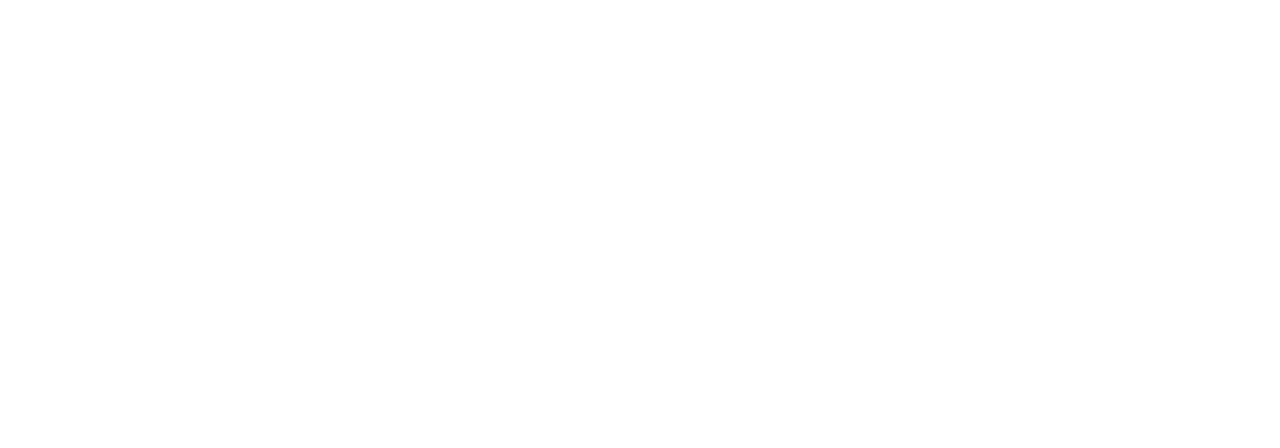
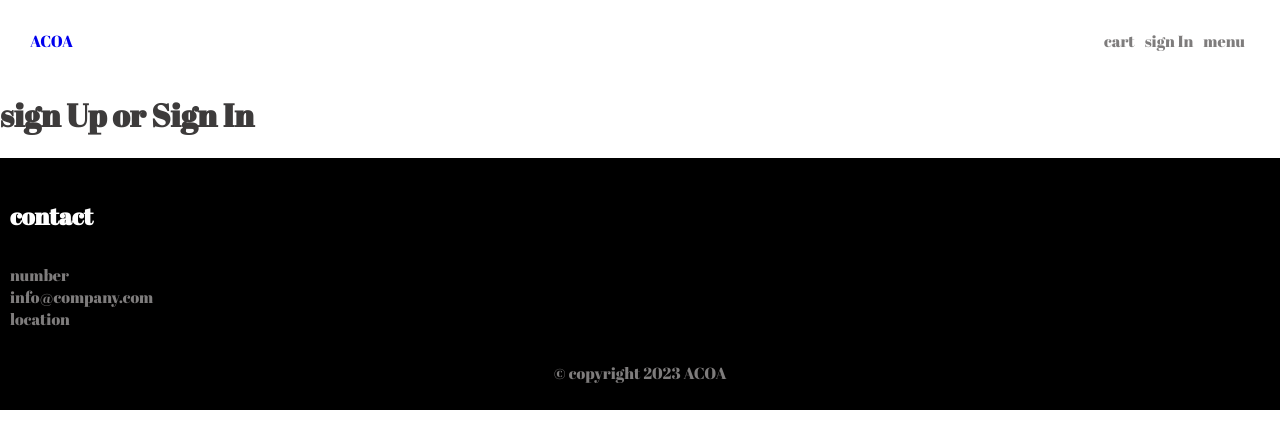
Before and after one commit to Eberechi-uche/acoafarms, a React (Create React App) app: page /sign-In in a window 1280 px wide. Before the commit this address had no page. Shown: the top 448 px of the page. Built offline with nearby package versions, Linux system fonts and the light colour scheme.

Commit message:
add firebase package, refactored the Footer.js component

```diff
--- a/package.json
+++ b/package.json
@@ -6,6 +6,7 @@
     "@testing-library/jest-dom": "^5.16.5",
     "@testing-library/react": "^13.4.0",
     "@testing-library/user-event": "^13.5.0",
+    "firebase": "^9.16.0",
     "react": "^18.2.0",
     "react-dom": "^18.2.0",
     "react-router-dom": "^6.7.0",
--- a/src/App.js
+++ b/src/App.js
@@ -2,12 +2,14 @@ import "./cartegories.styles.scss";
 import { Route, Routes } from "react-router-dom";
 import Home from "../src/Routes/Home/Home";
 import { NavBar } from "./Routes/Home/NavBar";
+import SignIn from "./components/SignIn";
 function App() {
   return (
     <>
       <Routes>
         <Route path="/" element={<NavBar />}>
           <Route index element={<Home />} />
+          <Route path="/sign-In" element={<SignIn />} />
         </Route>
       </Routes>
     </>
--- a/src/Routes/Home/Home.js
+++ b/src/Routes/Home/Home.js
@@ -1,7 +1,7 @@
-import { Section, Layout } from "../../components/Section";
+import { Layout, SectionMain } from "../../components/Section";
 import Footer from "../../components/footer";
 import Hero from "../../components/hero";
-import { Items } from "../../components/Item";
+import { Items, ItemsCard } from "../../components/Item";
 
 function Home() {
   const prods = [
@@ -48,7 +48,7 @@ function Home() {
       <Hero title={"ACOA"}></Hero>
       <Layout title={"products"}>
         {prods.map((element) => (
-          <Section key={element.id} product={element}></Section>
+          <ItemsCard key={element.id} product={element}></ItemsCard>
         ))}
       </Layout>
       <Layout title={"best sellers"}>
@@ -56,6 +56,7 @@ function Home() {
           <Items key={element.id} product={element}></Items>
         ))}
       </Layout>
+      <SectionMain />
       <Footer></Footer>
     </>
   );
--- a/src/Routes/Home/NavBar.js
+++ b/src/Routes/Home/NavBar.js
@@ -12,7 +12,7 @@ export function NavBar() {
           <Link className="link" to="/cart">
             <p> cart</p>
           </Link>
-          <Link className="link" to="/sign In">
+          <Link className="link" to="/sign-in">
             <p> sign In</p>
           </Link>
 
@@ -20,19 +20,6 @@ export function NavBar() {
         </div>
       </nav>
       <Outlet></Outlet>
-      <div className="pd-10 bg-dark">
-        <div>
-          <h4 className="mg-0 white fnt-md">contact</h4>
-          <ul className="mg-0 li-none pd-0">
-            <li>number</li>
-            <li>info@company.com</li>
-            <li>location</li>
-          </ul>
-        </div>
-        <div className="fl fl-center">
-          <p>&copy; copyright 2023 ACOA</p>
-        </div>
-      </div>
     </>
   );
 }
--- a/src/components/Item.js
+++ b/src/components/Item.js
@@ -21,3 +21,18 @@ export function Items({ product }) {
     </div>
   );
 }
+
+export function ItemsCard({ product }) {
+  const { name, description } = product;
+  return (
+    <div>
+      <div className=" section-card">
+        <div className=" border">
+          <h3> {name}</h3>
+          <p>{description}</p>
+          <button className="btn btn-primary">Order Now</button>
+        </div>
+      </div>
+    </div>
+  );
+}
--- a/src/components/Section.js
+++ b/src/components/Section.js
@@ -1,12 +1,48 @@
-export function Section({ product }) {
-  const { name, description } = product;
+import imageLg from "../assets/images/beefImage.png";
+
+export function SectionMain() {
   return (
     <div>
-      <div className=" section-card">
-        <div className=" border">
-          <h3> {name}</h3>
-          <p>{description}</p>
-          <button className="btn btn-primary">Order Now</button>
+      <div className="gr">
+        <ul className="li-flex">
+          <li className="mg-10">instagram</li>
+          <li className="mg-10">FaceBook</li>
+          <li className="mg-10">whatsapp</li>
+        </ul>
+      </div>
+      <div>
+        <div className="image-container">
+          <img src={imageLg} alt="raw beef and natural spice"></img>
+        </div>
+      </div>
+      <div className="gr txt-start mg-10">
+        <div>
+          <h3 className="mg-bottom-5"> All Natural feeds</h3>
+          <div className=" gr pd-10">
+            <div className="gr-item">
+              <p>
+                Lorem, ipsum dolor sit amet consectetur adipisicing elit. Qui
+                voluptate quaerat accusamus perferendis ratione quae!
+              </p>
+            </div>
+            <div className="gr-item">
+              <ul className="pd-0 li-none">
+                <li className="mg-bottom-5">
+                  Lorem, ipsum dolor sit amet consectetur
+                </li>
+                <li className="mg-bottom-5">
+                  Lorem, ipsum dolor sit amet consectetur
+                </li>
+                <li className="mg-bottom-5">
+                  Lorem, ipsum dolor sit amet consectetur
+                </li>
+                <li className="mg-bottom-5">
+                  Lorem, ipsum dolor sit amet consectetur
+                </li>
+              </ul>
+            </div>
+          </div>
+          <button className="btn btn-primary mg-top-15"> Order Now</button>
         </div>
       </div>
     </div>
--- /dev/null
+++ b/src/components/SignIn.js
@@ -0,0 +1,11 @@
+import Footer from "./footer";
+
+function SignIn() {
+  return (
+    <>
+      <h1>sign Up or Sign In</h1>
+      <Footer></Footer>
+    </>
+  );
+}
+export default SignIn;
--- a/src/components/footer.js
+++ b/src/components/footer.js
@@ -1,52 +1,18 @@
-import { Layout } from "./Section";
 import "../components/component.syles.scss";
-import imageLg from "../assets/images/beefImage.png";
-
 export default function Footer() {
   return (
-    <Layout title={"Services and Event"}>
-      <div className="gr">
-        <ul className="li-flex">
-          <li className="mg-10">instagram</li>
-          <li className="mg-10">FaceBook</li>
-          <li className="mg-10">whatsapp</li>
+    <div className="pd-10 bg-dark">
+      <div>
+        <h4 className="mg-0 white fnt-md">contact</h4>
+        <ul className="mg-0 li-none pd-0">
+          <li>number</li>
+          <li>info@company.com</li>
+          <li>location</li>
         </ul>
       </div>
-      <div>
-        <div className="image-container">
-          <img src={imageLg} alt="raw beef and natural spice"></img>
-        </div>
+      <div className="fl fl-center">
+        <p>&copy; copyright 2023 ACOA</p>
       </div>
-      <div className="gr txt-start mg-10">
-        <div>
-          <h3 className="mg-bottom-5"> All Natural feeds</h3>
-          <div className=" gr pd-10">
-            <div className="gr-item">
-              <p>
-                Lorem, ipsum dolor sit amet consectetur adipisicing elit. Qui
-                voluptate quaerat accusamus perferendis ratione quae!
-              </p>
-            </div>
-            <div className="gr-item">
-              <ul className="pd-0 li-none">
-                <li className="mg-bottom-5">
-                  Lorem, ipsum dolor sit amet consectetur
-                </li>
-                <li className="mg-bottom-5">
-                  Lorem, ipsum dolor sit amet consectetur
-                </li>
-                <li className="mg-bottom-5">
-                  Lorem, ipsum dolor sit amet consectetur
-                </li>
-                <li className="mg-bottom-5">
-                  Lorem, ipsum dolor sit amet consectetur
-                </li>
-              </ul>
-            </div>
-          </div>
-          <button className="btn btn-primary mg-top-15"> Order Now</button>
-        </div>
-      </div>
-    </Layout>
+    </div>
   );
 }
```
Also changed, not shown: 1 other file (tests, documents, lock files or other folders).
